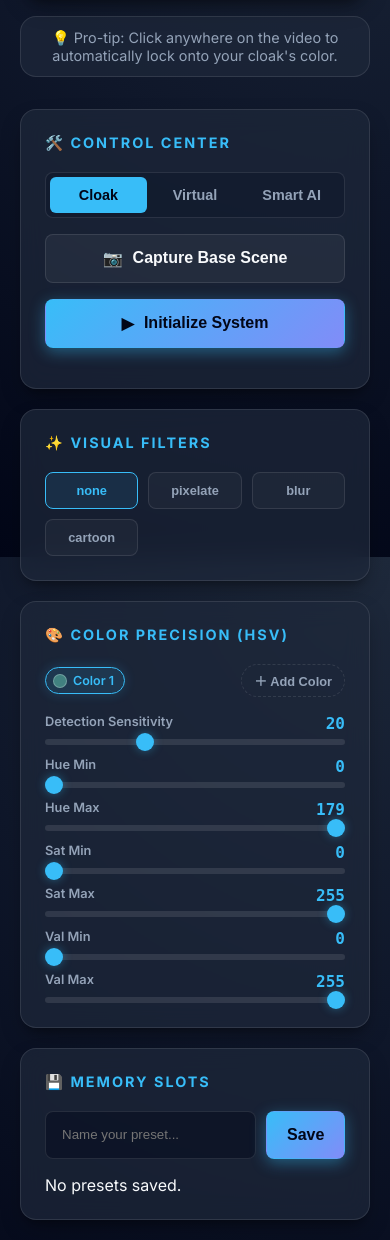
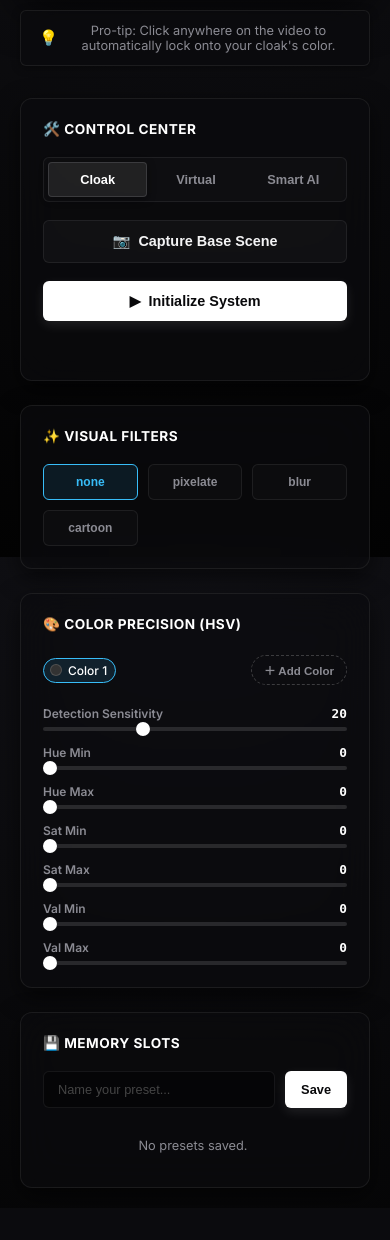
Before and after one commit to MahyudeenShahid/Invisible-Cloak, a Flask app: page / in a window 390 px wide. Shown: the part 287-1527 px from the top of the page. After the commit the page ends 1475 px from the top, so only its background shows below. Run offline with Flask 3, Linux system fonts and the light colour scheme; data that the repository does not hold is empty.

Commit message:
feat: implement video processing pipeline with temporal smoothing, AI-based segmentation, and responsive UI dashboard

```diff
--- a/app.py
+++ b/app.py
@@ -253,7 +253,9 @@ def set_effect():
 def pick_color():
     data = request.json
     with state['lock']:
-        frame = state.get('raw_frame')
+        frame = state.get('pp_frame')
+        if frame is None:
+            frame = state.get('raw_frame')
         if frame is None:
             frame = state.get('frame')
     if frame is None:
@@ -322,7 +324,7 @@ def load_profile():
                 state['color_ranges'] = p['color_ranges']
             else:
                 state['color_ranges'] = [
-                    {'hsv_min': p.get('hsv_min', [0, 0, 0]), 'hsv_max': p.get('hsv_max', [179, 255, 255])}
+                    {'hsv_min': p.get('hsv_min', [0, 0, 0]), 'hsv_max': p.get('hsv_max', [0, 0, 0])}
                 ]
             state['active_range_idx'] = 0
             state['effect'] = p.get('effect', 'none')
@@ -357,7 +359,7 @@ def get_color_ranges():
 def add_color_range():
     if len(state['color_ranges']) >= 6:
         return jsonify({'status': 'error', 'message': 'Maximum 6 colors allowed'})
-    state['color_ranges'].append({'hsv_min': [0, 0, 0], 'hsv_max': [179, 255, 255]})
+    state['color_ranges'].append({'hsv_min': [0, 0, 0], 'hsv_max': [0, 0, 0]})
     new_idx = len(state['color_ranges']) - 1
     state['active_range_idx'] = new_idx
     return jsonify({'status': 'ok', 'ranges': state['color_ranges'], 'active_idx': new_idx})
--- a/core/camera.py
+++ b/core/camera.py
@@ -74,7 +74,7 @@ def camera_thread_fn(state, segmentor, mp, mediapipe_available):
 
                     mask_f = mask.astype(np.float32) / 255.0
                     if state.get('use_ai_refine', False) and person_mask is not None:
-                        mask_f = mask_f * person_mask
+                        mask_f = mask_f * (1.0 - person_mask)
                     mask_f = temporal_smooth_mask(mask_f, state.get('mask_history'), window)
 
                     mask3 = np.stack([mask_f, mask_f, mask_f], axis=2)
@@ -110,6 +110,7 @@ def camera_thread_fn(state, segmentor, mp, mediapipe_available):
 
         with state['lock']:
             state['raw_frame'] = raw.copy()
+            state['pp_frame'] = pp_raw.copy()
             state['frame'] = processed.copy()
 
 
--- a/core/state.py
+++ b/core/state.py
@@ -21,7 +21,7 @@ def create_state():
         'background': None,
         'running': False,
         'color_ranges': [
-            {'hsv_min': [0, 0, 0], 'hsv_max': [179, 255, 255]},
+            {'hsv_min': [0, 0, 0], 'hsv_max': [0, 0, 0]},
         ],
         'active_range_idx': 0,
         'effect': 'none',
--- a/static/style.css
+++ b/static/style.css
@@ -1,30 +1,45 @@
 :root {
-  --bg-dark: #0f172a;
-  --bg-darker: #020617;
-  --surface: rgba(30, 41, 59, 0.7);
-  --surface-hover: rgba(51, 65, 85, 0.8);
-  --border: rgba(255, 255, 255, 0.1);
-  --primary: #38bdf8;
-  --primary-glow: rgba(56, 189, 248, 0.4);
-  --secondary: #818cf8;
-  --accent: #f472b6;
-  --danger: #ef4444;
-  --success: #22c55e;
-  --text: #f8fafc;
-  --text-muted: #94a3b8;
-  --radius-lg: 24px;
-  --radius-md: 16px;
-  --radius-sm: 8px;
-  --glass: blur(12px);
-  --shadow-lg: 0 10px 25px -5px rgba(0, 0, 0, 0.3), 0 8px 10px -6px rgba(0, 0, 0, 0.3);
-  --transition: all 0.3s cubic-bezier(0.4, 0, 0.2, 1);
+  --bg-base: #030303;
+  --bg-gradient: radial-gradient(circle at 50% 0%, #121217 0%, #030303 100%);
+  --surface: rgba(12, 12, 14, 0.65);
+  --surface-hover: rgba(20, 20, 24, 0.85);
+  --border: rgba(255, 255, 255, 0.07);
+  --border-highlight: rgba(255, 255, 255, 0.15);
+  --border-active: rgba(56, 189, 248, 0.4);
+  --primary: #ffffff;
+  --primary-glow: rgba(255, 255, 255, 0.08);
+  --secondary: rgba(255, 255, 255, 0.03);
+  --danger: #f43f5e;
+  --success: #10b981;
+  --text: #f4f4f5;
+  --text-muted: #8b8b93;
+  --text-dark: #09090b;
+  --radius-lg: 16px;
+  --radius-md: 12px;
+  --radius-sm: 6px;
+  --glass: blur(20px);
+  --shadow-sm: 0 2px 8px rgba(0, 0, 0, 0.4);
+  --shadow-md: 0 8px 24px rgba(0, 0, 0, 0.6);
+  --shadow-lg: 0 16px 48px rgba(0, 0, 0, 0.8);
+  --transition: all 0.2s cubic-bezier(0.4, 0, 0.2, 1);
+  --accent: #38bdf8; /* Ice blue accent */
 }
 
 *, *::before, *::after { box-sizing: border-box; margin: 0; padding: 0; }
 
+html {
+  scrollbar-width: thin;
+  scrollbar-color: rgba(255, 255, 255, 0.15) transparent;
+}
+
+::-webkit-scrollbar { width: 8px; }
+::-webkit-scrollbar-track { background: transparent; }
+::-webkit-scrollbar-thumb { background: rgba(255, 255, 255, 0.15); border-radius: 10px; }
+::-webkit-scrollbar-thumb:hover { background: rgba(255, 255, 255, 0.3); }
+
 body {
-  font-family: 'Inter', 'Segoe UI', system-ui, sans-serif;
-  background: radial-gradient(circle at top right, #1e293b, #0f172a, #020617);
+  font-family: 'Inter', system-ui, -apple-system, sans-serif;
+  background: var(--bg-gradient);
   background-attachment: fixed;
   color: var(--text);
   min-height: 100vh;
@@ -34,71 +49,90 @@ body {
 }
 
 @keyframes fadeIn {
-  from { opacity: 0; transform: translateY(20px); }
+  from { opacity: 0; transform: translateY(8px); }
   to { opacity: 1; transform: translateY(0); }
 }
 
-@keyframes pulse-glow {
-  0% { box-shadow: 0 0 0 0 var(--primary-glow); }
-  70% { box-shadow: 0 0 0 10px rgba(56, 189, 248, 0); }
-  100% { box-shadow: 0 0 0 0 rgba(56, 189, 248, 0); }
-}
-
 header {
-  background: rgba(2, 6, 23, 0.8);
+  background: var(--surface);
   backdrop-filter: var(--glass);
-  border-bottom: 1px solid var(--border);
-  padding: 0 40px;
-  height: 70px;
+  -webkit-backdrop-filter: var(--glass);
+  border: 1px solid var(--border);
+  margin: 20px auto 0;
+  width: 90%;
+  max-width: 1200px;
+  height: 60px;
+  border-radius: 99px;
+  padding: 0 32px;
   display: flex;
   align-items: center;
   justify-content: space-between;
   position: sticky;
-  top: 0;
+  top: 20px;
   z-index: 100;
+  box-shadow: var(--shadow-sm);
 }
 
 .logo {
-  font-size: 1.5rem;
-  font-weight: 800;
-  background: linear-gradient(135deg, var(--primary), var(--secondary));
-  -webkit-background-clip: text;
-  -webkit-text-fill-color: transparent;
+  font-size: 1.15rem;
+  font-weight: 700;
+  color: #ffffff;
   display: flex;
   align-items: center;
   gap: 10px;
+  letter-spacing: -0.3px;
+}
+
+.logo-icon {
+  font-size: 1.25rem;
 }
 
 .badge {
-  font-size: 0.75rem;
-  font-weight: 800;
+  font-size: 0.7rem;
+  font-weight: 600;
   text-transform: uppercase;
-  letter-spacing: 1.5px;
-  padding: 6px 16px;
+  letter-spacing: 0.8px;
+  padding: 6px 14px;
   border-radius: 99px;
   transition: var(--transition);
 }
-.badge-off { background: rgba(148, 163, 184, 0.2); color: var(--text-muted); border: 1px solid var(--border); }
-.badge-on { background: rgba(34, 197, 94, 0.2); color: var(--success); border: 1px solid rgba(34, 197, 94, 0.4); animation: pulse-glow 2s infinite; }
+.badge-off {
+  background: rgba(255, 255, 255, 0.04);
+  color: var(--text-muted);
+  border: 1px solid var(--border);
+}
+.badge-on {
+  background: rgba(16, 185, 129, 0.12);
+  color: var(--success);
+  border: 1px solid rgba(16, 185, 129, 0.3);
+}
 
 main {
   display: flex;
   gap: 32px;
-  padding: 32px 40px;
+  padding: 32px;
   flex: 1;
-  max-width: 1600px;
+  max-width: 1400px;
   margin: 0 auto;
   width: 100%;
 }
 
 .video-section {
-  flex: 1.5;
-  animation: fadeIn 0.6s ease-out;
+  flex: 1.6;
+  display: flex;
+  flex-direction: column;
+  animation: fadeIn 0.4s ease-out;
+}
+
+.video-container {
+  flex: 1;
+  display: flex;
+  flex-direction: column;
 }
 
 .video-wrapper {
   position: relative;
-  background: #000;
+  background: #000000;
   border-radius: var(--radius-lg);
   overflow: hidden;
   box-shadow: var(--shadow-lg);
@@ -152,9 +193,8 @@ main {
   height: 100vh;
   border-radius: 0;
   border: none;
-  background: #000;
+  background: #000000;
 }
-
 .video-wrapper:fullscreen #video-feed,
 .video-wrapper:-webkit-full-screen #video-feed,
 .video-wrapper:-moz-full-screen #video-feed,
@@ -163,146 +203,180 @@ main {
   height: 100%;
   object-fit: contain;
 }
-
 .video-wrapper:fullscreen #pick-tooltip,
 .video-wrapper:-webkit-full-screen #pick-tooltip,
 .video-wrapper:-moz-full-screen #pick-tooltip,
 .video-wrapper:-ms-fullscreen #pick-tooltip {
   display: none;
 }
-
 .video-wrapper:fullscreen .fs-btn,
 .video-wrapper:-webkit-full-screen .fs-btn,
 .video-wrapper:-moz-full-screen .fs-btn,
 .video-wrapper:-ms-fullscreen .fs-btn {
-  bottom: 24px;
-  right: 24px;
-  width: 46px;
-  height: 46px;
-  background: rgba(2, 6, 23, 0.8);
-  border-color: rgba(255,255,255,0.3);
+  bottom: 30px;
+  right: 30px;
+  width: 44px;
+  height: 44px;
+  background: rgba(0, 0, 0, 0.7);
+  border-color: rgba(255, 255, 255, 0.25);
 }
 
 #pick-tooltip {
   position: absolute;
-  top: 20px;
-  right: 20px;
-  background: rgba(15, 23, 42, 0.8);
-  backdrop-filter: var(--glass);
-  color: #fff;
-  font-size: 0.85rem;
+  top: 24px;
+  right: 24px;
+  background: rgba(10, 10, 12, 0.85);
+  border: 1px solid rgba(255, 255, 255, 0.15);
+  backdrop-filter: blur(8px);
+  -webkit-backdrop-filter: blur(8px);
+  color: #ffffff;
+  font-size: 0.75rem;
+  font-weight: 600;
   padding: 8px 16px;
   border-radius: 99px;
-  border: 1px solid var(--border);
   pointer-events: none;
-  opacity: 0.8;
+  opacity: 0;
+  transition: opacity 0.2s, transform 0.2s;
+  transform: translateY(-4px);
+}
+.video-wrapper:hover #pick-tooltip {
+  opacity: 1;
+  transform: translateY(0);
 }
 
 .video-hint {
-  margin-top: 16px;
-  font-size: 0.9rem;
+  margin-top: 20px;
+  font-size: 0.8rem;
   color: var(--text-muted);
   text-align: center;
   background: var(--surface);
-  padding: 12px;
-  border-radius: var(--radius-md);
+  backdrop-filter: var(--glass);
+  -webkit-backdrop-filter: var(--glass);
+  padding: 12px 18px;
+  border-radius: var(--radius-sm);
   border: 1px solid var(--border);
+  box-shadow: var(--shadow-sm);
+  display: flex;
+  align-items: center;
+  justify-content: center;
+  gap: 8px;
+}
+.video-hint .hint-icon {
+  font-size: 0.95rem;
 }
 
 .controls {
   flex: 1;
   min-width: 380px;
+  max-width: 420px;
   display: flex;
   flex-direction: column;
-  gap: 20px;
-  animation: fadeIn 0.6s ease-out 0.2s backwards;
+  gap: 24px;
+  animation: fadeIn 0.4s ease-out 0.1s backwards;
 }
 
 .card {
   background: var(--surface);
   backdrop-filter: var(--glass);
+  -webkit-backdrop-filter: var(--glass);
   border: 1px solid var(--border);
   border-radius: var(--radius-md);
-  padding: 24px;
-  box-shadow: var(--shadow-lg);
+  padding: 22px;
+  box-shadow: var(--shadow-md);
   display: flex;
   flex-direction: column;
-  gap: 16px;
+  gap: 18px;
   transition: var(--transition);
 }
 
 .card:hover {
-  background: var(--surface-hover);
-  border-color: rgba(255, 255, 255, 0.2);
+  border-color: rgba(255, 255, 255, 0.12);
+  box-shadow: var(--shadow-lg);
 }
 
 .card h2 {
-  font-size: 0.9rem;
+  font-size: 0.85rem;
   font-weight: 700;
+  color: #ffffff;
   text-transform: uppercase;
-  letter-spacing: 2px;
-  color: var(--primary);
-  margin-bottom: 4px;
+  letter-spacing: 0.5px;
+  margin-bottom: 2px;
+  display: flex;
+  align-items: center;
+  gap: 8px;
 }
 
 .btn {
   width: 100%;
-  padding: 14px 20px;
-  border: 1px solid transparent;
+  padding: 12px 20px;
+  border: none;
   border-radius: var(--radius-sm);
-  font-size: 1rem;
-  font-weight: 700;
+  font-size: 0.9rem;
+  font-weight: 600;
   cursor: pointer;
   transition: var(--transition);
   display: flex;
   align-items: center;
   justify-content: center;
-  gap: 10px;
+  gap: 8px;
 }
 
-.btn:active { transform: scale(0.96); }
+.btn:active { transform: scale(0.98); }
+
+.btn-small {
+  width: auto;
+  padding: 10px 16px;
+  font-size: 0.8rem;
+  white-space: nowrap;
+}
 
 .btn-primary {
-  background: linear-gradient(135deg, var(--primary), var(--secondary));
-  color: #020617;
-  box-shadow: 0 4px 15px var(--primary-glow);
+  background: var(--primary);
+  color: var(--text-dark);
+  box-shadow: 0 4px 12px rgba(255, 255, 255, 0.1);
 }
 .btn-primary:hover {
-  filter: brightness(1.1);
-  box-shadow: 0 6px 20px var(--primary-glow);
+  background: #f4f4f5;
+  box-shadow: 0 6px 16px rgba(255, 255, 255, 0.18);
 }
 
 .btn-secondary {
-  background: rgba(255, 255, 255, 0.05);
+  background: rgba(255, 255, 255, 0.03);
   color: var(--text);
   border: 1px solid var(--border);
 }
 .btn-secondary:hover {
-  background: rgba(255, 255, 255, 0.1);
+  background: rgba(255, 255, 255, 0.07);
+  border-color: rgba(255, 255, 255, 0.18);
 }
 
 .mode-toggle {
   display: flex;
-  background: rgba(15, 23, 42, 0.5);
+  background: rgba(255, 255, 255, 0.02);
   padding: 4px;
   border-radius: var(--radius-sm);
   border: 1px solid var(--border);
 }
 .mode-btn {
   flex: 1;
-  padding: 10px;
+  padding: 9px;
   border: none;
   background: transparent;
-  font-size: 0.9rem;
+  font-size: 0.8rem;
   font-weight: 600;
   color: var(--text-muted);
   cursor: pointer;
-  border-radius: 6px;
+  border-radius: 4px;
   transition: var(--transition);
 }
+.mode-btn:hover {
+  color: #ffffff;
+}
 .mode-btn.active {
-  background: var(--primary);
-  color: #020617;
+  background: rgba(255, 255, 255, 0.08);
+  color: #ffffff;
+  border: 1px solid rgba(255, 255, 255, 0.12);
+  box-shadow: var(--shadow-sm);
 }
 
 .bg-grid, .effect-grid {
@@ -315,79 +389,162 @@ main {
   position: relative;
   aspect-ratio: 1;
   border-radius: var(--radius-sm);
-  border: 2px solid transparent;
+  border: 1.5px solid transparent;
   background-size: cover;
   background-position: center;
   cursor: pointer;
   overflow: hidden;
   transition: var(--transition);
 }
-.bg-tile.active { border-color: var(--primary); box-shadow: 0 0 15px var(--primary-glow); }
+.bg-tile::after {
+  content: '';
+  position: absolute;
+  top: 0; left: 0; right: 0; bottom: 0;
+  background: linear-gradient(to top, rgba(0,0,0,0.85) 0%, transparent 50%);
+}
+.bg-tile:hover {
+  transform: translateY(-2px);
+  box-shadow: var(--shadow-md);
+}
+.bg-tile.active {
+  border-color: #ffffff;
+  transform: scale(1.02);
+}
 .bg-tile span {
   position: absolute;
   bottom: 0; left: 0; right: 0;
-  background: rgba(2, 6, 23, 0.8);
-  color: #fff;
+  color: #ffffff;
   font-size: 0.65rem;
-  font-weight: 700;
+  font-weight: 600;
   text-align: center;
-  padding: 4px 2px;
+  padding: 4px;
+  z-index: 2;
 }
 
 .effect-btn {
-  padding: 10px;
+  padding: 10px 4px;
   border: 1px solid var(--border);
   border-radius: var(--radius-sm);
-  background: rgba(255, 255, 255, 0.03);
-  font-size: 0.8rem;
+  background: rgba(255, 255, 255, 0.02);
+  font-size: 0.75rem;
   font-weight: 600;
   color: var(--text-muted);
   cursor: pointer;
   transition: var(--transition);
+  text-align: center;
 }
-.effect-btn.active { border-color: var(--primary); background: rgba(56, 189, 248, 0.1); color: var(--primary); }
+.effect-btn:hover {
+  background: rgba(255, 255, 255, 0.05);
+  border-color: rgba(255, 255, 255, 0.15);
+  color: #ffffff;
+}
+.effect-btn.active {
+  border-color: var(--accent);
+  background: rgba(56, 189, 248, 0.1);
+  color: var(--accent);
+}
 
-.slider-group { display: flex; flex-direction: column; gap: 12px; }
+.slider-group { display: flex; flex-direction: column; gap: 14px; }
 .slider-row { display: flex; flex-direction: column; gap: 6px; }
-.slider-row label { display: flex; justify-content: space-between; font-size: 0.8rem; color: var(--text-muted); font-weight: 600; }
-.slider-row label span { color: var(--primary); font-family: monospace; font-size: 1rem; }
+.slider-row label { display: flex; justify-content: space-between; font-size: 0.75rem; color: var(--text-muted); font-weight: 600; }
+.slider-row label span { color: #ffffff; font-family: monospace; font-size: 0.8rem; font-weight: 700; }
 
 input[type="range"] {
   -webkit-appearance: none;
+  appearance: none;
   width: 100%;
-  height: 6px;
-  border-radius: 3px;
-  background: rgba(255, 255, 255, 0.1);
+  height: 4px;
+  border-radius: 2px;
+  background: rgba(255, 255, 255, 0.12);
   outline: none;
 }
 input[type="range"]::-webkit-slider-thumb {
   -webkit-appearance: none;
-  width: 18px;
-  height: 18px;
+  appearance: none;
+  width: 14px;
+  height: 14px;
   border-radius: 50%;
-  background: var(--primary);
+  background: #ffffff;
   cursor: pointer;
-  box-shadow: 0 0 10px var(--primary-glow);
+  transition: transform 0.1s;
+}
+input[type="range"]::-webkit-slider-thumb:hover {
+  transform: scale(1.25);
+  background: var(--accent);
+}
+input[type="range"]::-moz-range-thumb {
+  width: 14px;
+  height: 14px;
+  border-radius: 50%;
+  background: #ffffff;
+  border: none;
+  cursor: pointer;
+  transition: transform 0.1s;
+}
+input[type="range"]::-moz-range-thumb:hover {
+  transform: scale(1.25);
+  background: var(--accent);
 }
 
 .profile-input-row { display: flex; gap: 10px; }
-input[type="text"] { flex: 1; background: rgba(2, 6, 23, 0.4); border: 1px solid var(--border); border-radius: var(--radius-sm); padding: 12px 16px; color: #fff; outline: none; }
-input[type="text"]:focus { border-color: var(--primary); }
+input[type="text"] {
+  flex: 1;
+  background: rgba(0, 0, 0, 0.4);
+  border: 1px solid var(--border);
+  border-radius: var(--radius-sm);
+  padding: 10px 14px;
+  color: #ffffff;
+  outline: none;
+  font-size: 0.8rem;
+  transition: var(--transition);
+}
+input[type="text"]::placeholder {
+  color: rgba(255, 255, 255, 0.25);
+}
+input[type="text"]:focus {
+  border-color: var(--accent);
+  box-shadow: 0 0 0 3px rgba(56, 189, 248, 0.15);
+}
 
-.profiles-list { display: flex; flex-direction: column; gap: 8px; max-height: 200px; overflow-y: auto; }
-.profile-item { display: flex; align-items: center; justify-content: space-between; padding: 10px 14px; background: rgba(255, 255, 255, 0.03); border: 1px solid var(--border); border-radius: var(--radius-sm); }
+.profiles-list { display: flex; flex-direction: column; gap: 8px; max-height: 200px; overflow-y: auto; padding-right: 4px; }
+.profile-item {
+  display: flex;
+  align-items: center;
+  justify-content: space-between;
+  padding: 10px 14px;
+  background: rgba(255, 255, 255, 0.02);
+  border: 1px solid var(--border);
+  border-radius: var(--radius-sm);
+  transition: var(--transition);
+}
+.profile-item:hover {
+  border-color: rgba(255, 255, 255, 0.15);
+  background: rgba(255, 255, 255, 0.04);
+}
+.profile-item span {
+  font-size: 0.8rem;
+}
+.no-profiles {
+  color: var(--text-muted);
+  font-size: 0.8rem;
+  text-align: center;
+  padding: 12px;
+}
 
 .mp-badge {
-  background: linear-gradient(90deg, #6366f1, var(--primary));
-  font-size: 0.72rem;
-  font-weight: 800;
-  padding: 6px 14px;
+  background: rgba(56, 189, 248, 0.12);
+  color: var(--accent);
+  border: 1px solid rgba(56, 189, 248, 0.25);
+  font-size: 0.65rem;
+  font-weight: 700;
+  text-transform: uppercase;
+  letter-spacing: 0.5px;
+  padding: 5px 12px;
   border-radius: 99px;
   display: inline-flex;
   align-items: center;
   gap: 6px;
   margin-bottom: 20px;
-  box-shadow: 0 4px 12px rgba(99, 102, 241, 0.3);
 }
 
 .smart-info { text-align: center; }
@@ -592,72 +771,85 @@ input[type="text"]:focus { border-color: var(--primary); }
   gap: 8px;
   flex-wrap: wrap;
   flex: 1;
-  min-height: 34px;
+  min-height: 36px;
   align-items: center;
 }
 .color-chip {
   display: flex;
   align-items: center;
   gap: 6px;
-  padding: 5px 10px 5px 7px;
+  padding: 4px 8px 4px 6px;
   border-radius: 99px;
-  border: 1.5px solid var(--border);
-  background: rgba(255, 255, 255, 0.05);
+  border: 1px solid var(--border);
+  background: rgba(255, 255, 255, 0.02);
   cursor: pointer;
   transition: var(--transition);
-  font-size: 0.78rem;
-  font-weight: 600;
+  font-size: 0.75rem;
+  font-weight: 500;
   color: var(--text-muted);
   user-select: none;
 }
-.color-chip:hover { background: rgba(255, 255, 255, 0.08); }
+.color-chip:hover {
+  background: rgba(255, 255, 255, 0.05);
+  border-color: rgba(255, 255, 255, 0.15);
+  color: #ffffff;
+}
 .color-chip.active {
-  border-color: var(--primary);
-  color: var(--primary);
+  border-color: var(--accent);
+  color: #ffffff;
   background: rgba(56, 189, 248, 0.12);
-  box-shadow: 0 0 12px rgba(56, 189, 248, 0.2);
 }
 .chip-swatch {
-  width: 14px;
-  height: 14px;
+  width: 12px;
+  height: 12px;
   border-radius: 50%;
-  border: 1.5px solid rgba(255, 255, 255, 0.25);
+  border: 1px solid rgba(255, 255, 255, 0.15);
   flex-shrink: 0;
 }
 .chip-del {
   background: none;
   border: none;
-  color: var(--text-muted);
+  color: #9ca3af;
   cursor: pointer;
-  font-size: 1rem;
-  padding: 0;
+  font-size: 0.9rem;
+  padding: 0 2px;
   line-height: 1;
-  margin-left: 1px;
   display: flex;
   align-items: center;
+  transition: color 0.2s;
 }
 .chip-del:hover { color: var(--danger); }
 .btn-add-color {
   padding: 6px 12px;
-  border: 1.5px dashed var(--border);
+  border: 1px dashed rgba(255, 255, 255, 0.2);
   border-radius: 99px;
   background: transparent;
   color: var(--text-muted);
-  font-size: 0.8rem;
-  font-weight: 700;
+  font-size: 0.72rem;
+  font-weight: 600;
   cursor: pointer;
   transition: var(--transition);
   white-space: nowrap;
   flex-shrink: 0;
 }
 .btn-add-color:hover {
-  border-color: var(--primary);
-  color: var(--primary);
-  background: rgba(56, 189, 248, 0.08);
+  border-color: var(--accent);
+  color: var(--accent);
+  background: rgba(56, 189, 248, 0.04);
 }
+
+.msg {
+  font-size: 0.8rem;
+  text-align: center;
+  min-height: 1.2rem;
+  transition: var(--transition);
+}
+.msg.success { color: var(--success); }
+.msg.error { color: var(--danger); }
+.msg.info { color: var(--accent); }
 
 @media (max-width: 1024px) {
   main { flex-direction: column; padding: 20px; }
-  .controls { width: 100%; min-width: unset; }
-  header { padding: 0 20px; }
+  .controls { width: 100%; min-width: unset; max-width: 100%; }
+  header { width: 100%; padding: 0 20px; border-radius: 0; margin-top: 0; }
 }
--- a/templates/index.html
+++ b/templates/index.html
@@ -10,8 +10,9 @@
   <link href="https://fonts.googleapis.com/css2?family=Inter:wght@400;500;600;700;800&display=swap" rel="stylesheet">
 </head>
 <body>
-  <header>
-    <div class="logo">
+  <!-- Background Noise overlay injected by CSS -->
+  <header role="banner">
+    <div class="logo" aria-label="Invisible Cloak App">
       <span class="logo-icon">✨</span>
       <span class="logo-text">Invisible Cloak</span>
     </div>
```
Also changed, not shown: other parts of static/style.css (+97 -68 lines).
